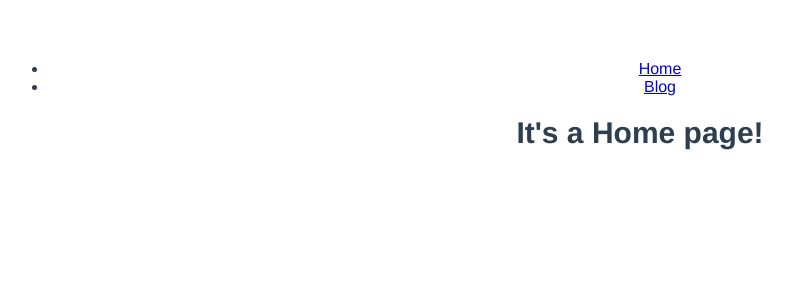
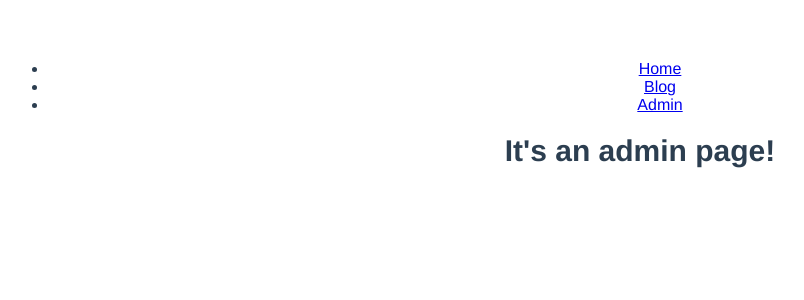
Before and after one commit to StepanovMax/stepanovmax, a Vue app in the folder client/: page /#/getoutofhere in a window 1280 px wide. Shown: the top 300 px of the page, without its empty margins (0-804 px from the left). Built offline with nearby package versions, Linux system fonts and the light colour scheme.

Commit message:
Add menu items

```diff
--- a/client/src/App.vue
+++ b/client/src/App.vue
@@ -9,6 +9,11 @@
       <li>
         <router-link :to="{ name: 'blog' }">
           Blog
+        </router-link>
+      </li>
+      <li>
+        <router-link :to="{ name: 'admin' }">
+          Admin
         </router-link>
       </li>
     </ul>
--- /dev/null
+++ b/client/src/components/Admin.vue
@@ -0,0 +1,13 @@
+<template>
+  <div id="home">
+    <h1>
+      It's an admin page!
+    </h1>
+  </div>
+</template>
+
+<script>
+export default {
+  name: 'Admin',
+};
+</script>
--- a/client/src/index.js
+++ b/client/src/index.js
@@ -4,13 +4,13 @@ import Router from 'vue-router';
 import App from './App.vue';
 import Home from './components/Home.vue'
 import Blog from './components/Blog.vue'
+import Admin from './components/Admin.vue'
 
 Vue.use(Router)
 
 Vue.config.productionTip = false;
 
 const router = new Router({
-  mode: 'history',
   routes: [
     {
       path: '/',
@@ -21,6 +21,11 @@ const router = new Router({
       path: '/blog',
       name:'blog',
       component: Blog
+    },
+    {
+      path: '/getoutofhere',
+      name:'admin',
+      component: Admin
     }
   ]
 });
```
